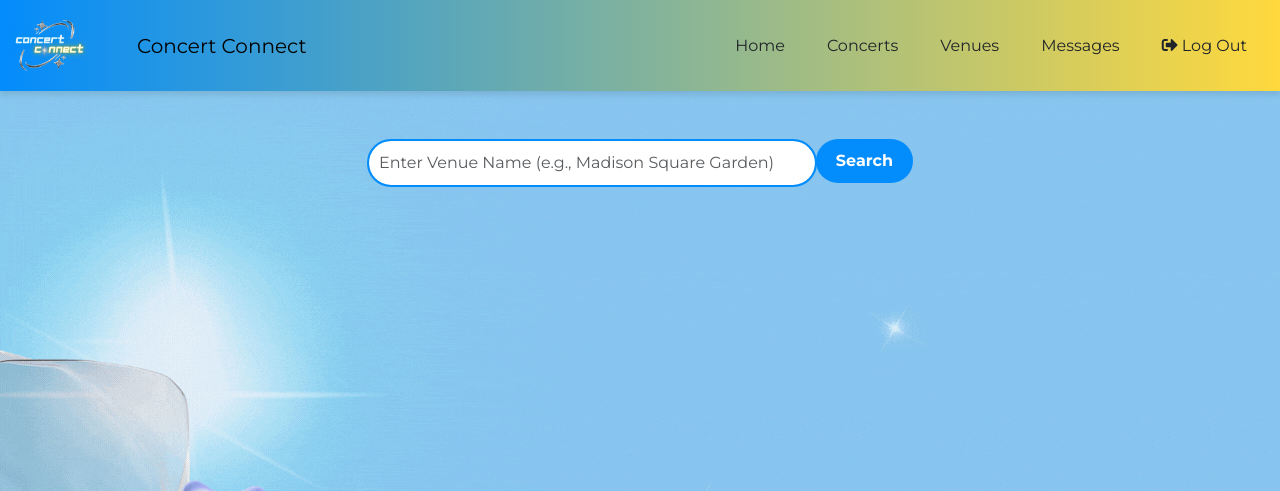
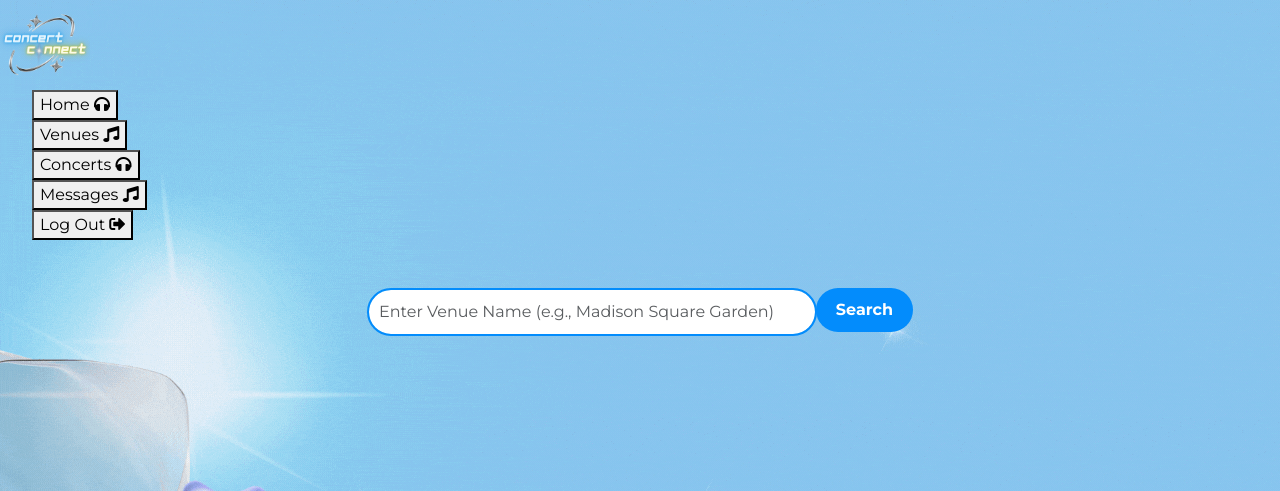
Before and after one commit to JakeMartin336/CSCI-499-Capstone-Project, a Flask app: page /venues in a window 1280 px wide. Shown: the top 491 px of the page. Run offline with Flask 3, Linux system fonts and the light colour scheme; some libraries are stand-ins or nearby versions.

Commit message:
Update venue.html

```diff
--- a/templates/venue.html
+++ b/templates/venue.html
@@ -9,46 +9,91 @@
     <link href="https://fonts.googleapis.com/css2?family=Montserrat:wght@100..900&display=swap" rel="stylesheet"/>
     <link rel="stylesheet" href="https://cdnjs.cloudflare.com/ajax/libs/font-awesome/5.12.1/css/all.min.css">
     <link rel="stylesheet" href="{{ url_for('static', filename='venue.css') }}" />
-
 <body>
 
-<!-- Navbar -->
+<!-- Navbar top -->
+<div class="navbar-top">
+    <img src="{{ url_for('static', filename='logo.png') }}" alt="ConcertConnect Logo" style="height: 90px; margin-right: 200px;" />
+    <!-- Navbar -->
+    <ul>
+        <div class="explore-button-container">
+            <button class="button" onclick="window.location.href='/home'">
+                Home
+                <i class="fa fa-headphones"></i>
+            </button>
+        </div>
+
+        <div class="explore-button-container">
+            <button class="button" onclick="window.location.href='/venues'">
+                Venues
+                <i class="fa fa-music"></i>
+            </button>
+        </div>
+
+        <div class="explore-button-container">
+            <button class="button" onclick="window.location.href='/concerts'">
+                Concerts
+                <i class="fa fa-headphones"></i>
+            </button>
+        </div>
+
+        <div class="explore-button-container">
+            <button class="button" onclick="window.location.href='/messages'">
+                Messages
+                <i class="fa fa-music"></i>
+            </button>
+        </div>
+
+        <!-- Moved Log Out button into the navbar structure -->
+        <div class="explore-button-container">
+            <button class="button" onclick="window.location.href='/logout'">
+                Log Out
+                <i class="fa fa-sign-out-alt"></i>
+            </button>
+        </div>
+    </ul>
+    <!-- End -->
+</div>
+      <!-- End -->
+
+<!--
+Hnin Navbar
 <nav class="navbar navbar-expand-lg bg-body-tertiary">
     <div class="container-fluid">
-        <img src="{{ url_for('static', filename='logo.png') }}" alt="ConcertConnect Logo" style="height: 75px; margin-right: 50px;">
-        <a class="navbar-brand" href="#">Concert Connect</a>
+        <a class="navbar-brand" href="#">Logo</a>
         <button class="navbar-toggler" type="button" data-bs-toggle="collapse" data-bs-target="#navbarSupportedContent" aria-controls="navbarSupportedContent" aria-expanded="false" aria-label="Toggle navigation">
             <span class="navbar-toggler-icon"></span>
         </button>
         <div class="collapse navbar-collapse" id="navbarSupportedContent">
 
         <form class="d-flex ms-auto" role="search">
-        <!-- <input class="form-control form-control-sm me-2" type="search" placeholder="Search" aria-label="Search"> -->
-        <!-- <button class="btn btn-outline-secondary btn-sm" type="submit">Search</button> -->
+         <input class="form-control form-control-sm me-2" type="search" placeholder="Search" aria-label="Search">
+        <button class="btn btn-outline-secondary btn-sm" type="submit">Search</button>
         </form>
         <ul class="navbar-nav ms-auto mb-2 mb-lg-0">
             <li class="nav-item"></li>
-                <a class="nav-link" href="/landing"><button class="btn">Home</button></a>
+                <a class="nav-link" href="#home"><button class="btn">Home</button></a>
             </li>
             <li class="nav-item">
-                <a class="nav-link active" href="/concerts"><button class="btn">Concerts</button></a>
+                <a class="nav-link active" href="#concerts"><button class="btn">Concerts</button></a>
             </li>
             <li class="nav-item">
-                <a class="nav-link" href="/venues"><button class="btn">Venues</button></a>
+                <a class="nav-link" href="#venues"><button class="btn">Venues</button></a>
             </li>
             <li class="nav-item">
                 <a class="nav-link" href="#messages"><button class="btn">Messages</button></a>
             </li>
             <li class="nav-item">
-                <a class="nav-link" href="/logout"><button class="btn"><i class="fa fa-sign-out-alt"></i> Log Out</button></a>
+                <a class="nav-link" href="#sign-out"><button class="btn"><i class="fa fa-sign-out-alt"></i> Sign Out</button></a>
             </li>
         </ul>
         </div>
         </div>
     </nav>
-    <!-- Navbar End-->
+    Hnin Navbar End -->
 
-    <!-- Navigation Bar -->
+
+    <!-- Farhin Navigation Bar -->
     <!-- <nav class="navbar navbar-expand-lg navbar-light">
         <a class="navbar-brand" href="#"><img src="concert-connect-logo.png" alt="Concert Connect Logo" class="logo"></a>
         <button class="navbar-toggler" type="button" data-toggle="collapse" data-target="#navbarNav" aria-controls="navbarNav" aria-expanded="false" aria-label="Toggle navigation">
@@ -85,6 +130,8 @@
             </div>
         </div>
     </div>
+
+
 
     <!-- Header Section (Venue Name) -->
     <div class="header" id="venue-header">
@@ -124,15 +171,15 @@
     </div>
 
     <!-- Seat POV Display Section -->
-    <div class="container seat-pov" id="seat-pov">
-        <img src="seat1.png" alt="Seat View 1">
-        <img src="seat2.png" alt="Seat View 2">
-        <img src="seat3.png" alt="Seat View 3">
-    </div>
+<div class="container seat-pov" id="seat-pov" style="display: none;"> <!-- Initially hidden -->
+    <img src="seat1.png" alt="Seat View 1" id="seat-view-1" style="display: none;"> <!-- Hidden by default -->
+    <img src="seat2.png" alt="Seat View 2" id="seat-view-2" style="display: none;"> <!-- Hidden by default -->
+    <img src="seat3.png" alt="Seat View 3" id="seat-view-3" style="display: none;"> <!-- Hidden by default -->
+</div>
 
-   <!-- Venues Section -->
-<div class="container mt-5">
-    <!-- <h2>Venue Information</h2> -->
+<!-- Commenting out because didnt work on local
+ Venues Section
+   <div class="container mt-5">
     <div class="row">
         {% for venue in venues %}
         <div class="col-md-6 mb-4">
@@ -147,14 +194,14 @@
         </div>
         {% endfor %}
     </div>
-</div>
+</div> -->
 
     <!-- Bootstrap JS and dependencies -->
     <script src="https://code.jquery.com/jquery-3.5.1.slim.min.js"></script>
     <script src="https://cdn.jsdelivr.net/npm/@popperjs/core@2.9.3/dist/umd/popper.min.js"></script>
     <script src="https://stackpath.bootstrapcdn.com/bootstrap/4.5.2/js/bootstrap.min.js"></script>
     <!-- Custom JS -->
-    <script src="{{ url_for('static', filename='venue.js') }}"></script>
+    <script src="venue.js"></script>
     <script src="https://cdn.jsdelivr.net/npm/@popperjs/core@2.11.6/dist/umd/popper.min.js"></script>
     <script src="https://cdn.jsdelivr.net/npm/bootstrap@5.3.0/dist/js/bootstrap.min.js"></script>
     <script src="https://code.jquery.com/jquery-3.6.0.min.js"></script>
```
